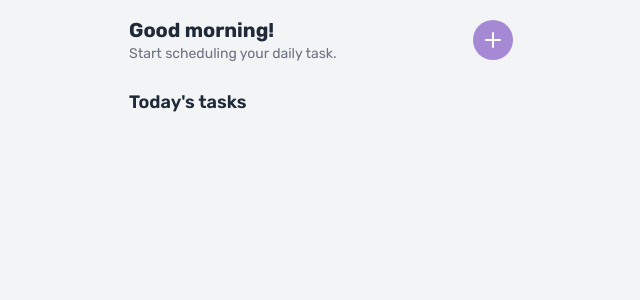
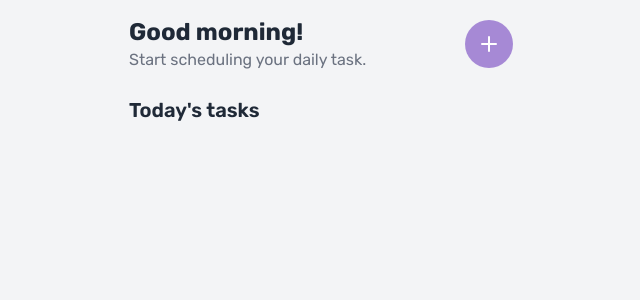
Before and after one commit to JBisente/TodoListApp, a React (Vite) app: page / in a window 1280 px wide. Shown: the top 300 px of the page, without its empty margins (319-959 px from the left). Built offline with nearby package versions, Linux system fonts and the light colour scheme.

Commit message:
update sizes

```diff
--- a/src/App.jsx
+++ b/src/App.jsx
@@ -1,5 +1,4 @@
 import TodoList from './TodoList'
-
 
 function App() {
 
--- a/src/TodoList.jsx
+++ b/src/TodoList.jsx
@@ -13,15 +13,15 @@ const TodoList = () => {
       <div className="w-full max-w-sm mx-auto">
         <div className="flex justify-between items-center mb-6">
           <div>
-            <h1 className="text-xl font-bold text-gray-800">{getGreeting()}</h1>
-            <p className="text-sm text-gray-500">Start scheduling your daily task.</p>
+            <h1 className="text-2xl font-bold text-gray-800">{getGreeting()}</h1>
+            <p className="text-md text-gray-500">Start scheduling your daily task.</p>
           </div>
-          <button className="w-10 h-10 rounded-full bg-violet-800/50 text-white flex items-center justify-center">
+          <button className="w-12 h-12 rounded-full bg-violet-800/50 text-white flex items-center justify-center">
             <Plus />
           </button>
         </div>
 
-        <h2 className="text-lg font-semibold text-gray-800 mb-4">Today's tasks</h2>
+        <h2 className="text-xl font-semibold text-gray-800 mb-4">Today's tasks</h2>
       </div>
     </div>
   );
```
